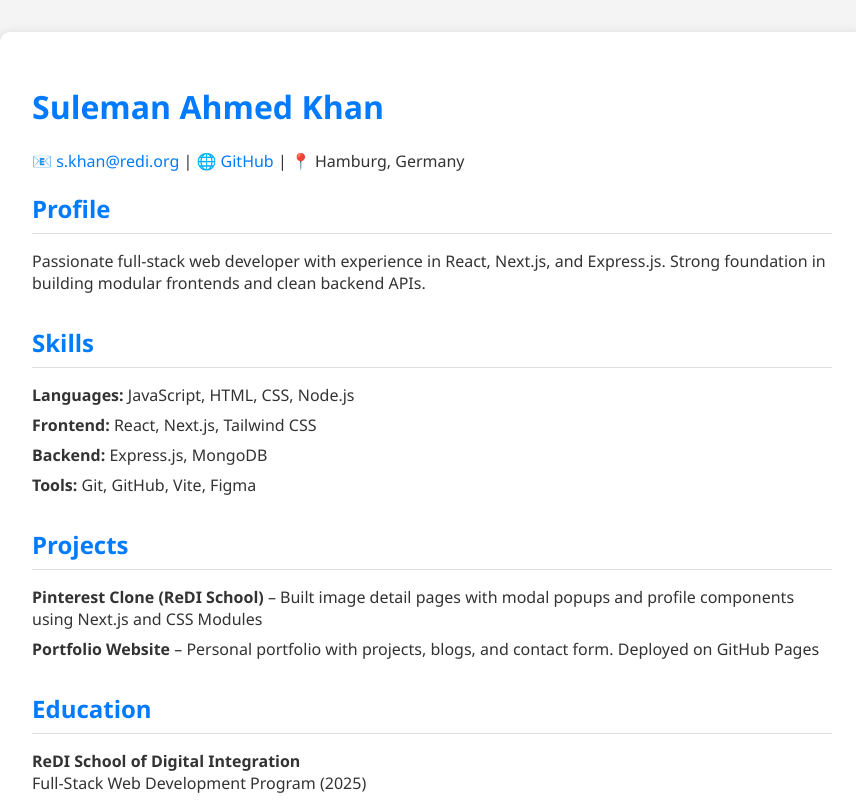
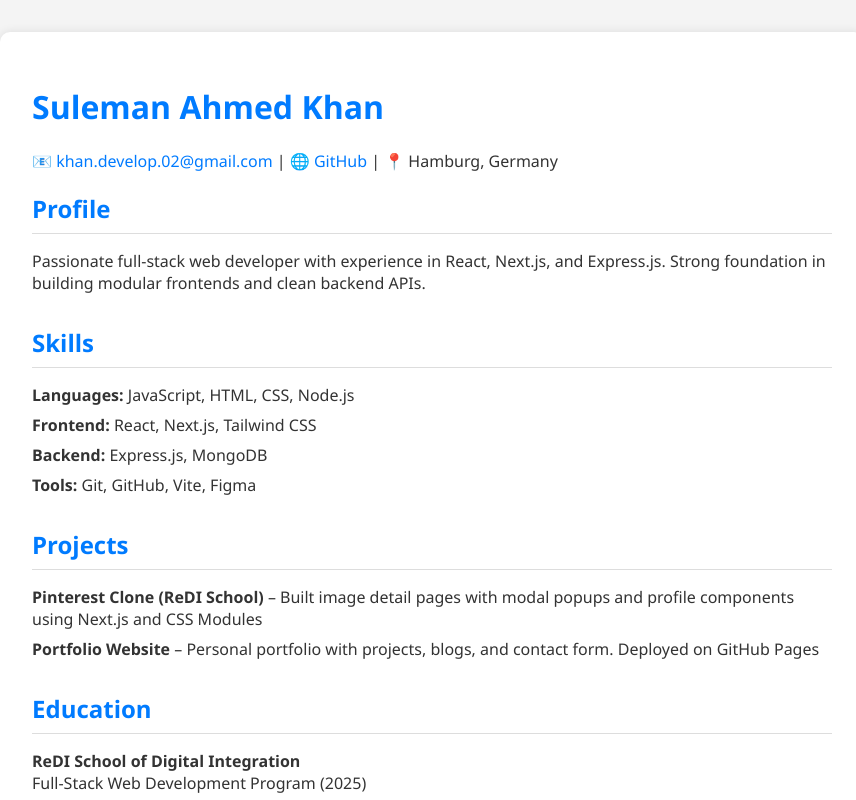
Before and after one commit to SAK001-WB/Resume, a plain HTML site: page index.html in a window 1280 px wide. Shown: the top 800 px of the page, without its empty margins (208-1064 px from the left). Drawn offline with Linux system fonts and the light colour scheme.

Commit message:
Update index.html

```diff
--- a/index.html
+++ b/index.html
@@ -51,7 +51,7 @@
   <div class="container">
     <h1>Suleman Ahmed Khan</h1>
     <p class="contact">
-      📧 <a href="mailto:s.khan@redi.org">s.khan@redi.org</a> | 🌐 <a href="https://github.com/yourusername" target="_blank">GitHub</a> | 📍 Hamburg, Germany
+      📧 <a href="mailto:khan.develop.02@gmail.com">khan.develop.02@gmail.com</a> | 🌐 <a href="https://github.com/yourusername" target="_blank">GitHub</a> | 📍 Hamburg, Germany
     </p>
 
     <div class="section">
```
